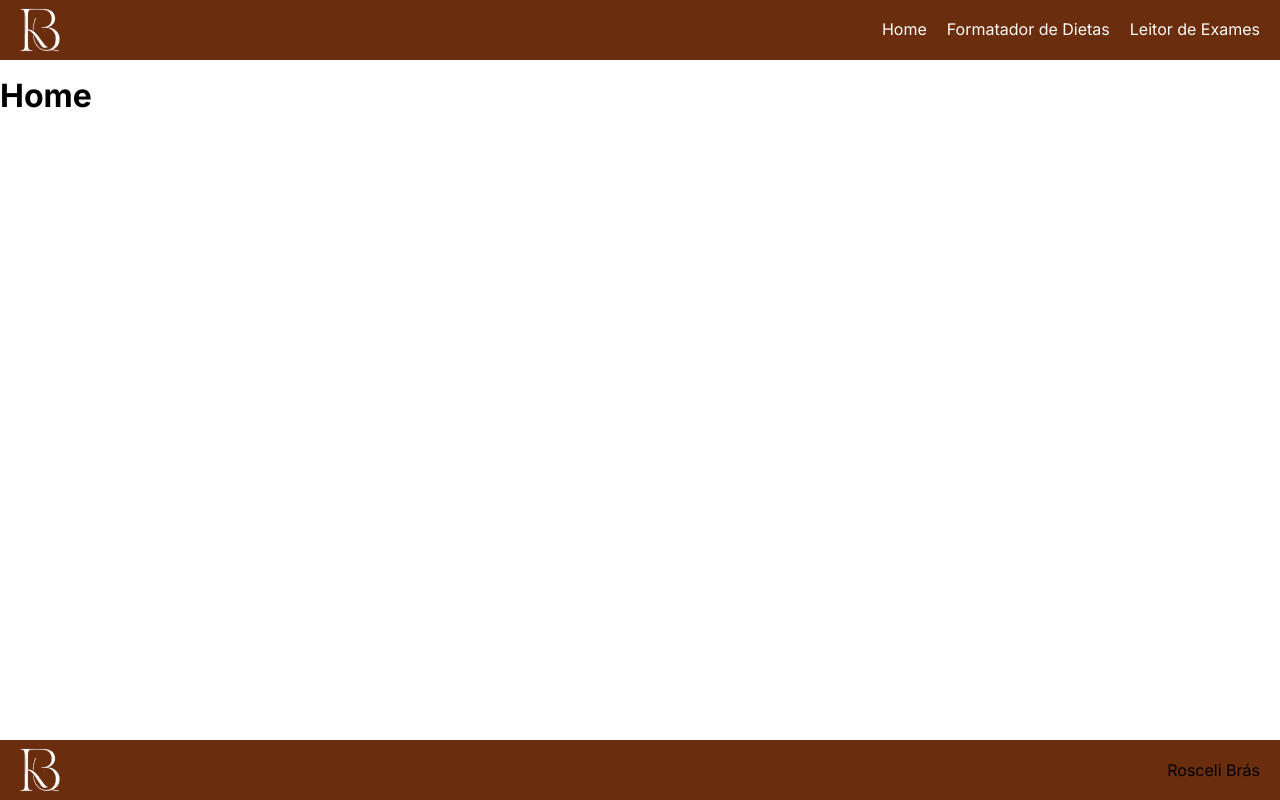
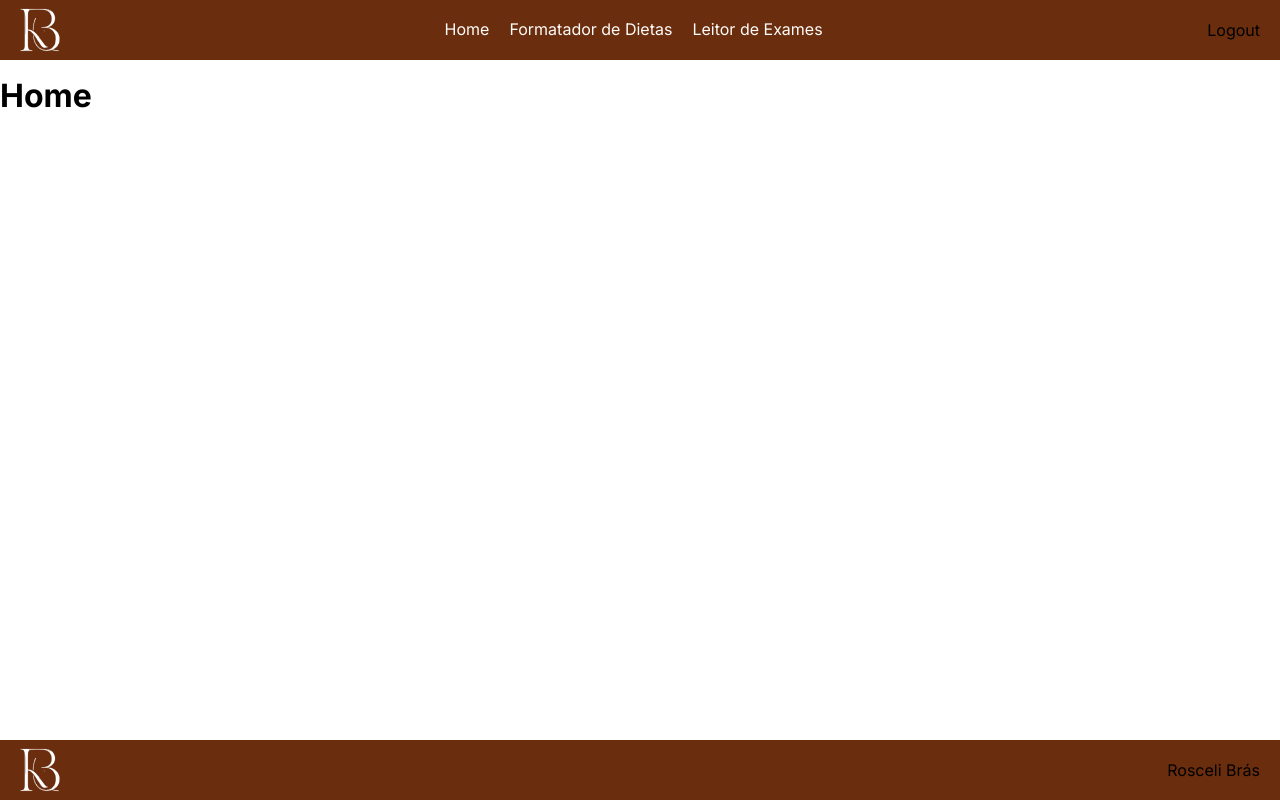
Before and after one commit to CaioCouto/formatador-dieta-web, a React (Vite) app: page / in a window 1280 px wide. Built offline with nearby package versions, Linux system fonts and the light colour scheme; no server answers.

Commit message:
added logout

```diff
--- a/src/components/Header/Header.jsx
+++ b/src/components/Header/Header.jsx
@@ -3,10 +3,13 @@ import logo from '../../assets/logo-only-rb.svg';
 import HeaderMenu from '../HeaderMenu';
 import Backdrop from '../Backdrop';
 import { FaBars, FaXmark } from 'react-icons/fa6';
-import { useEffect, useRef } from 'react';
+import { useRef } from 'react';
 import { useAtom } from 'jotai';
 import { OpenMobileMenuAtom, ShowHeaderAtom } from '../../jotai';
+import { User } from '../../classes';
+import { useNavigate } from 'react-router-dom';
 
+const userController = new User();
 
 export default function Header() {
   const [ showHeader, setShowHeader ] = useAtom(ShowHeaderAtom);
@@ -35,11 +38,28 @@ export default function Header() {
           mobileMenuBackdroprRef={ mobileMenuBackdroprRef }
         />
 
+        <UserSection/>
+
         <section className={ styles['header__menu-icon-wrapper'] } onClick={ handleMobileMenuIconClick }>
           <FaBars size={ 32 }/>
         </section>
       </div>
     </header>
+  );
+}
+
+function UserSection () {
+  const navigate = useNavigate();
+
+  async function handleSignOutClick() {
+    await userController.signOut();
+    navigate('/login', { replace: true });
+  }
+
+  return (
+    <section className={ styles['header__menu-user'] }>
+      <p onClick={ handleSignOutClick } style={{ cursor: 'pointer' }}>Logout</p>
+    </section>
   );
 }
 
```
